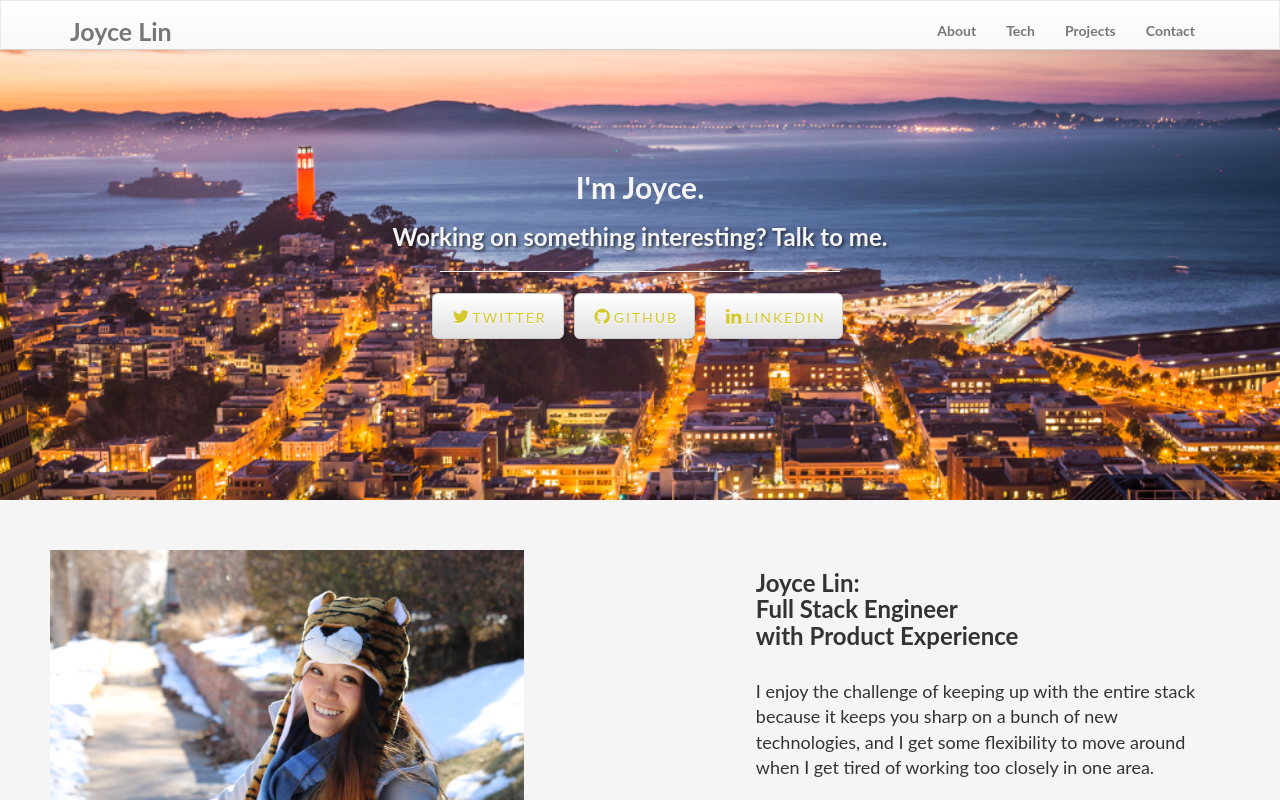
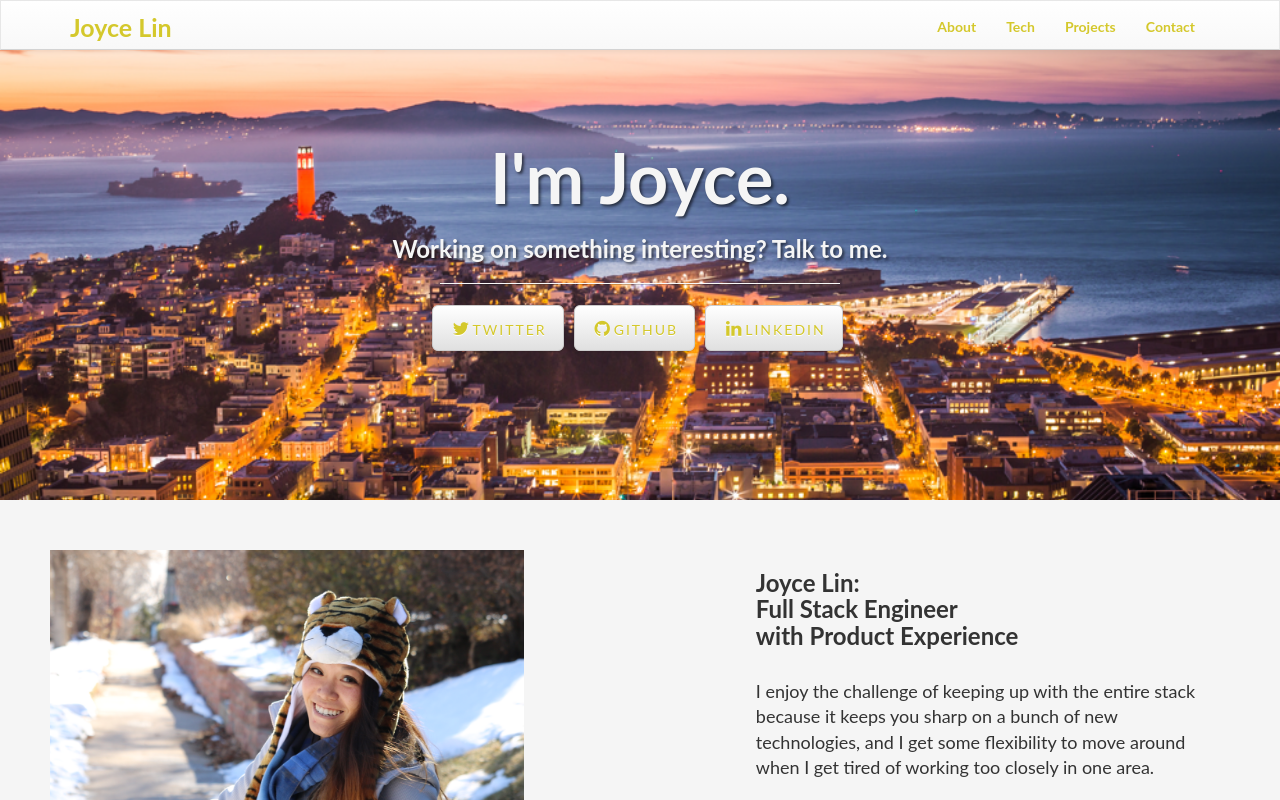
Before and after one commit to loopDelicious/joyce-portfolio, a React (Create React App) app: page / in a window 1280 px wide. Shown: the top 800 px of the page. Built offline with nearby package versions, Linux system fonts and the light colour scheme.

Commit message:
update css for navbar and footer

```diff
--- a/src/components/App.js
+++ b/src/components/App.js
@@ -30,7 +30,7 @@ class App extends Component {
                 <div className="row">
                     <div className="col-lg-12">
                         <div className="intro-message">
-                            <h2>I'm Joyce.</h2>
+                            <h1>I'm Joyce.</h1>
                             <h3>Working on something interesting? Talk to me.</h3>
                             <hr className="intro-divider" />
                                 <ul className="list-inline intro-social-buttons">
--- a/src/css/App.css
+++ b/src/css/App.css
@@ -116,6 +116,14 @@
     /*float: left;*/
 /*}*/
 
+footer a {
+    color: var(--main-color);
+}
+
+footer a:hover {
+    color: var(--secondary-color);
+}
+
 .footer-menu-divider {
     color: var(--main-color);
 }
--- a/src/css/navigation.css
+++ b/src/css/navigation.css
@@ -10,31 +10,28 @@
     z-index: 999;
 }
 
-/*.navbar > a:visited {*/
-    /*color: var(--main-color);*/
-/*}*/
+.navbar-default .navbar-nav > li > a {
+    color: var(--main-color);
+}
 
-.navbar > a:hover {
-    background: none;
+.navbar-default .navbar-nav > li > a:hover {
+    color: var(--secondary-color);
+}
+
+.navbar > .container .navbar-brand, .navbar > .container-fluid .navbar-brand {
+    color: var(--main-color);
 }
 
 .brand {
     font-size: 25px;
-    color: var(--main-color);
-    float: left;
-    margin: 0 20px;
+    margin-top: -4px;
+    margin-bottom: 3px;
 }
 
-.right-nav {
-    float: right;
-    list-style-type: none;
-    margin-right: 20px;
+.navbar-right {
+    margin-top: -4px;
 }
 
-.right-nav li{
-    font-size: 16px;
-    float: left;
-    margin: 10px;
-    color: var(--light-text);
-
+.navbar-right a:link {
+    color: var(--main-color);
 }
```
